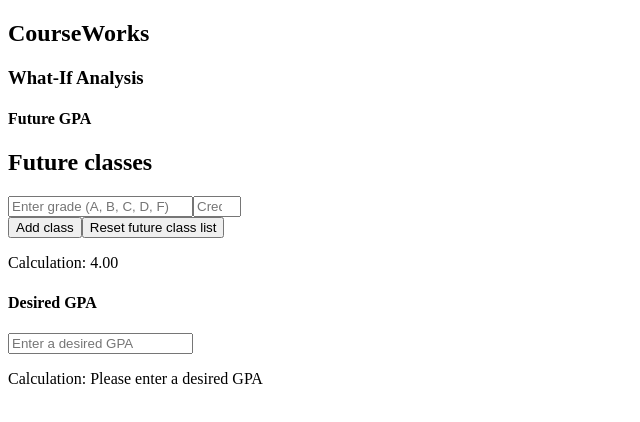
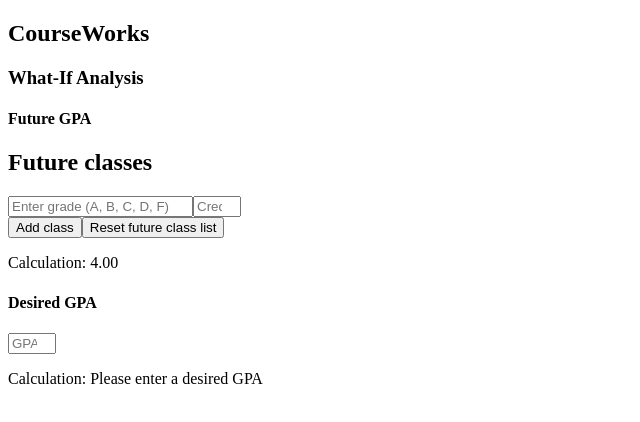
Before and after one commit to RobinSardja/CourseWorks, a Next.js app: page / in a window 1280 px wide. Shown: the top 422 px of the page, without its empty margins (0-640 px from the left). Built offline with nearby package versions, Linux system fonts and the light colour scheme.

Commit message:
Minor code review.

```diff
--- a/app/WhatIfAnalysis.js
+++ b/app/WhatIfAnalysis.js
@@ -1,10 +1,13 @@
 "use client"
 
-import React, { useState } from 'react'
+import { useState } from "react"
 
 const letterGradeToGPA = new Map([
     ['A', 4], ['B', 3], ['C', 2], ['D', 1], ['F', 0]
 ])
+
+const validGrades = ['A', 'B', 'C', 'D', 'F']
+const validCredits = ['1', '2', '3', '4']
 
 // Future GPA
 
@@ -30,8 +33,8 @@
     const [gradeInput, setGradeInput] = useState('')
     const [creditInput, setCreditInput] = useState('')
 
-    const isValidGrade = (grade) => ['A', 'B', 'C', 'D', 'F'].includes( grade.toUpperCase() )
-    const isValidCredits = (credits) => ['1', '2', '3', '4'].includes(credits)
+    const isValidGrade = (grade) => validGrades.includes( grade.toUpperCase() )
+    const isValidCredits = (credits) => validCredits.includes(credits)
 
     const handleAdd = () => {
         if( isValidGrade(gradeInput) && isValidCredits(creditInput) ) {
@@ -133,7 +136,9 @@
                 type = "number"
                 value = {desiredGPA}
                 onChange = { (e) => setDesiredGPA(e.target.value) }
-                placeholder = "Enter a desired GPA"
+                placeholder = "GPA"
+                min = "0"
+                max = "4"
             />
             <p>Calculation: { calcDesiredGPA( ['A', 'A'], [3, 3], desiredGPA, 3 ) }</p>
         </section>
```
